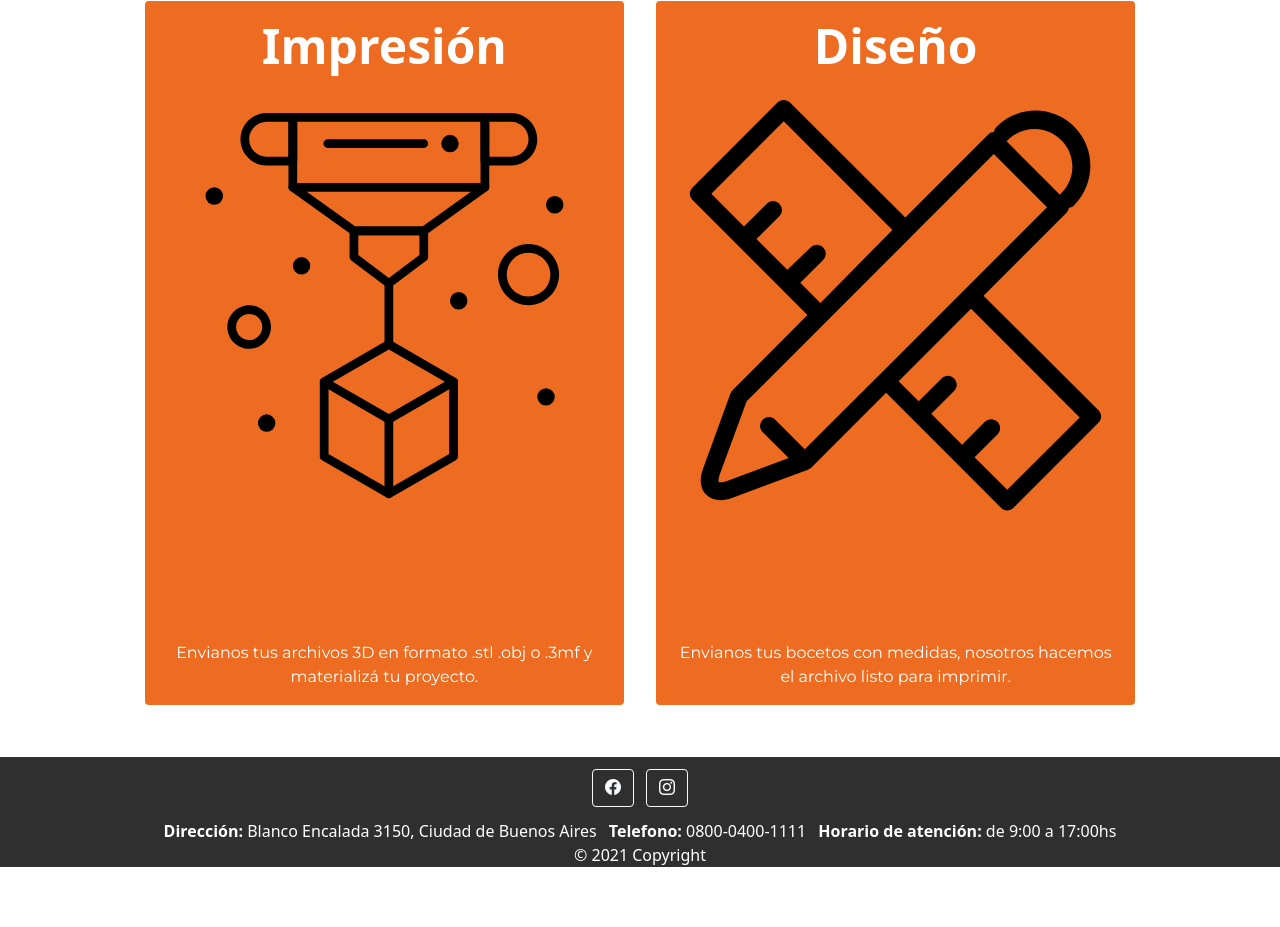
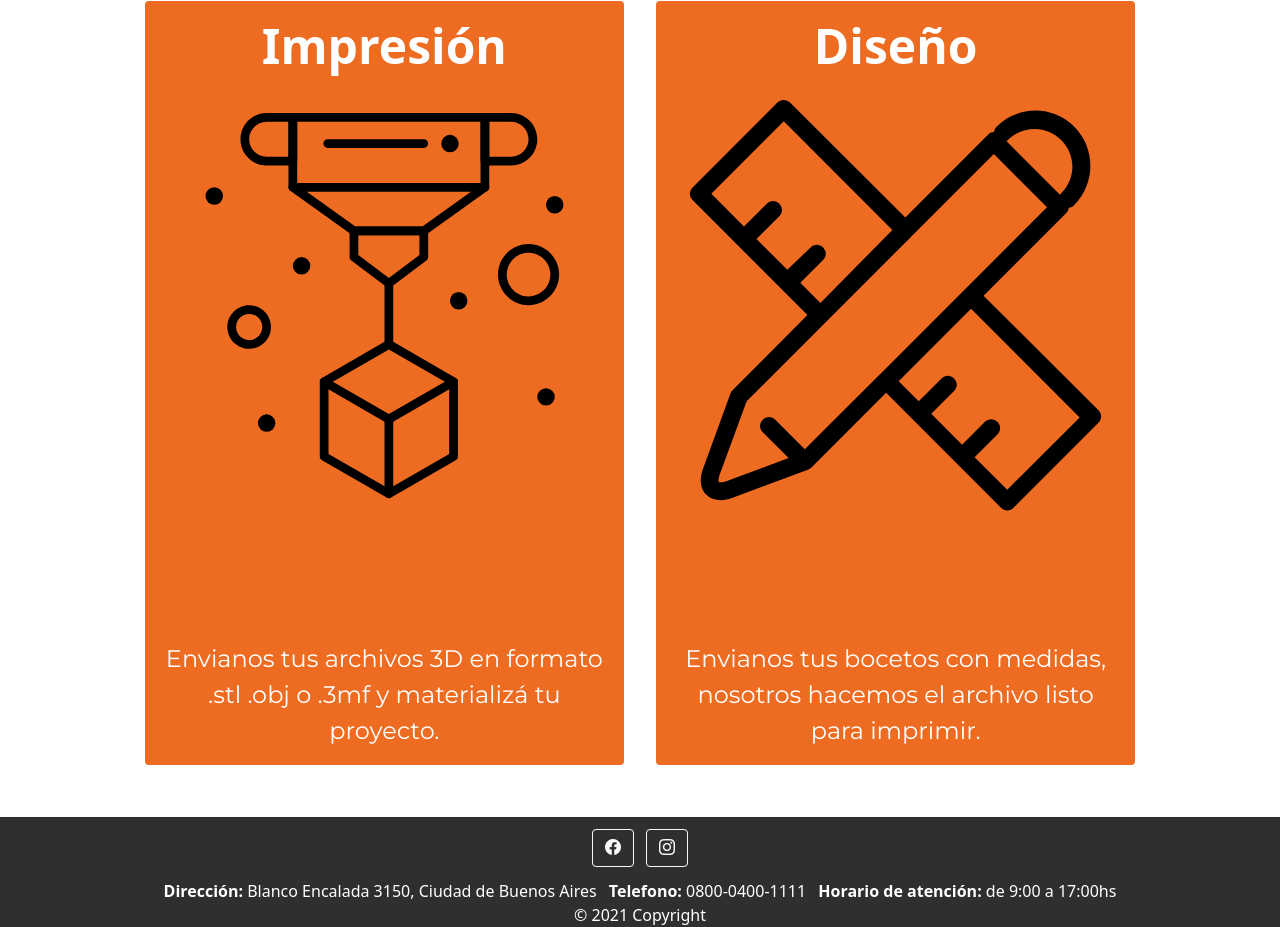
Before and after one commit to rblej/proyecto-final, a plain HTML site: page index.html in a window 1280 px wide. Shown: the part 764-1691 px from the top of the page. Before the commit the page ends 1631 px from the top, so only its background shows below. Drawn offline with nearby package versions, Linux system fonts and the light colour scheme.

Commit message:
footer y tamaño typo de tarjeta

```diff
--- a/index.html
+++ b/index.html
@@ -110,7 +110,7 @@
             <h7 class="p-1"><strong>Horario de atención:</strong> de 9:00 a 17:00hs</h7>
           </div>
           <div class="zocalo_copy">
-            © 2021 Copyright
+            <h7>© 2021 Copyright</h7>
           </div>
         </div>
       </footer>
--- a/sass/_homepage.scss
+++ b/sass/_homepage.scss
@@ -14,10 +14,18 @@
 }
 .tarjeta_icono{
     fill: $blanco !important ;
-    width: 15em;
 }
 
 .zocalo{
     background-color: $negro;
     color: $blanco;
 }
+
+.card-text{
+    font-size: 1em;
+}
+@media (min-width:641px)  {
+    .card-text{
+        font-size: 1.5em;
+    }
+}
```
Also changed, not shown: html/contacto.html (+1 -1 lines), html/diseno.html (+4 -4 lines), html/impresion.html (+1 -1 lines), html/productos.html (+1 -1 lines), sass/style.css, 1 other file.
